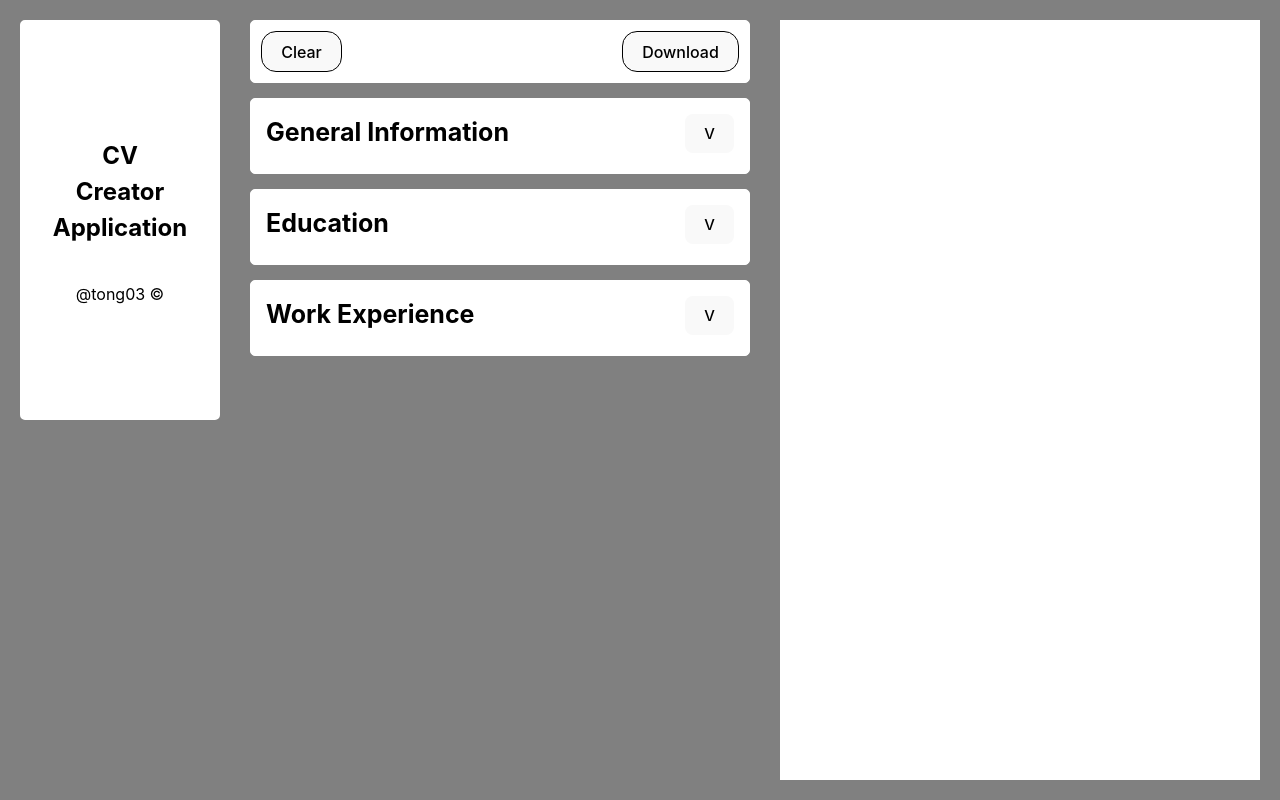
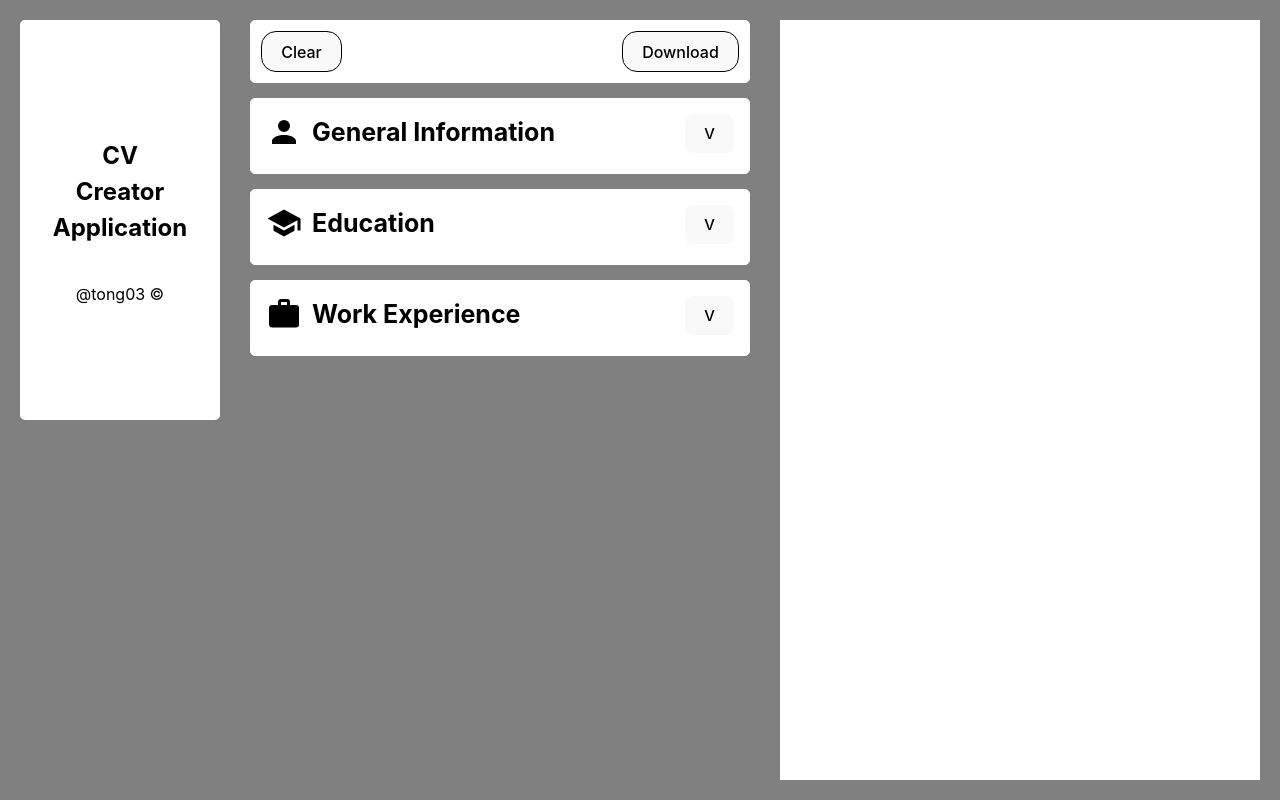
Before and after one commit to tong03/cvApp, a React (Vite) app: page / in a window 1280 px wide. Built offline with nearby package versions, Linux system fonts and the light colour scheme.

Commit message:
Added icons to enhance application's visuals

```diff
--- a/index.html
+++ b/index.html
@@ -2,7 +2,7 @@
 <html lang="en">
   <head>
     <meta charset="UTF-8" />
-    <link rel="icon" type="image/svg+xml" href="/vite.svg" />
+    <link rel="icon" type="image/svg+xml" href="/script.svg" />
     <meta name="viewport" content="width=device-width, initial-scale=1.0" />
     <title>My CV App</title>
   </head>
--- a/package.json
+++ b/package.json
@@ -10,6 +10,8 @@
     "preview": "vite preview"
   },
   "dependencies": {
+    "@mdi/js": "^7.4.47",
+    "@mdi/react": "^1.6.1",
     "axios": "^1.6.3",
     "react": "^18.2.0",
     "react-dom": "^18.2.0"
--- a/src/components/Education.jsx
+++ b/src/components/Education.jsx
@@ -2,6 +2,8 @@ import React from "react";
 import "../styles/Education.css";
 import { useState, useContext } from "react";
 import { EducationContext } from "../contexts/EducationContext";
+import Icon from "@mdi/react";
+import { mdiSchool } from "@mdi/js";
 
 const Education = () => {
   const { edData, setEdData, edSubmit, setEdSubmit } =
@@ -62,7 +64,10 @@ const Education = () => {
   return (
     <div className="edContainer">
       <div className="edHead">
-        <p>Education</p>
+        <div className="edIcon">
+          <Icon path={mdiSchool} size={1.5} />
+          <p className="title">Education</p>
+        </div>
         <button
           onClick={() => {
             setOpen(!open);
--- a/src/components/Info.jsx
+++ b/src/components/Info.jsx
@@ -2,6 +2,8 @@ import React from "react";
 import "../styles/Info.css";
 import { useState, useContext } from "react";
 import { InfoContext } from "../contexts/infoContext.jsx";
+import Icon from "@mdi/react";
+import { mdiAccount } from "@mdi/js";
 
 const Info = () => {
   const { infoData, setInfoData, infoSubmit, setInfoSubmit } =
@@ -49,7 +51,10 @@ const Info = () => {
   return (
     <div className="infoContainer">
       <div className="infoHead">
-        <p>General Information</p>
+        <div className="infoIcon">
+          <Icon path={mdiAccount} size={1.5} />
+          <p className="title">General Information</p>
+        </div>
         <button
           onClick={() => {
             setOpen(!open);
--- a/src/components/Work.jsx
+++ b/src/components/Work.jsx
@@ -2,6 +2,8 @@ import React from "react";
 import "../styles/Work.css";
 import { useState, useContext } from "react";
 import { WorkContext } from "../contexts/WorkContext";
+import Icon from "@mdi/react";
+import { mdiBriefcase } from "@mdi/js";
 
 const Work = () => {
   const { workData, setWorkData, workSubmit, setWorkSubmit } =
@@ -64,7 +66,10 @@ const Work = () => {
   return (
     <div className="workContainer">
       <div className="workHead">
-        <p>Work Experience</p>
+        <div className="workIcon">
+          <Icon path={mdiBriefcase} size={1.5} />
+          <p className="title">Work Experience</p>
+        </div>
         <button
           onClick={() => {
             setOpen(!open);
--- a/src/styles/Education.css
+++ b/src/styles/Education.css
@@ -19,10 +19,15 @@
     margin-bottom: 5px;
 }
 
-.edHead > p {
+.title {
     margin: 0;
     font-size: 25px;
     font-weight: bolder;
+}
+
+.edIcon {
+    display: flex;
+    gap: 10px;
 }
 
 .edForm.inactive {
--- a/src/styles/Info.css
+++ b/src/styles/Info.css
@@ -19,10 +19,15 @@
     margin-bottom: 5px;
 }
 
-.infoHead > p {
+.title {
     margin: 0;
     font-size: 25px;
     font-weight: bolder;
+}
+
+.infoIcon {
+    display: flex;
+    gap: 10px;
 }
 
 .infoForm.inactive {
--- a/src/styles/Work.css
+++ b/src/styles/Work.css
@@ -19,10 +19,15 @@
     margin-bottom: 5px;
 }
 
-.workHead > p {
+.title {
     margin: 0;
     font-size: 25px;
     font-weight: bolder;
+}
+
+.workIcon {
+    display: flex;
+    gap: 10px;
 }
 
 .workForm.inactive {
```
Also changed, not shown: public/script.svg (added), 1 other file (tests, documents, lock files or other folders).
